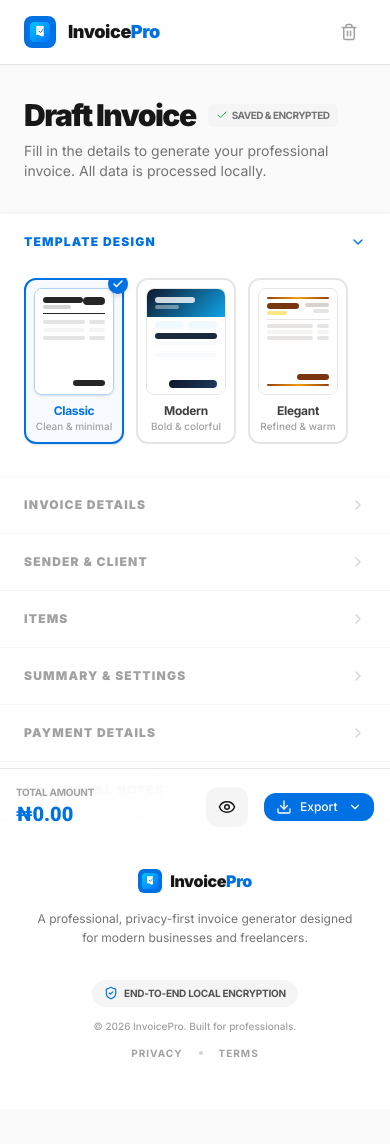
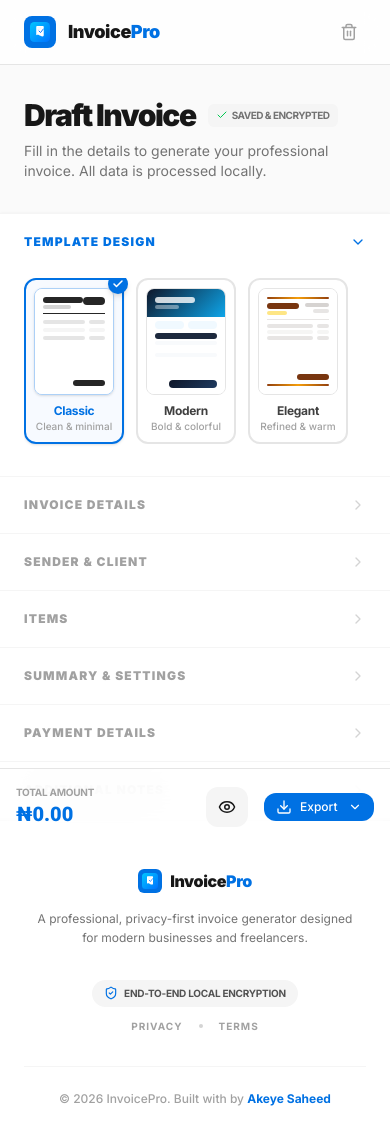
Before and after one commit to Omo-Akeye/invoice-generator, a React (Vite) app: page / in a window 390 px wide. Shown: the top 1144 px of the page. Before the commit the page ends 1109 px from the top, so only its background shows below. Built offline with nearby package versions, Linux system fonts and the light colour scheme; a web font is replaced by a local one.

Commit message:
feat: add responsive Footer component with branding and privacy disclosures

```diff
--- a/src/components/ui/Footer.tsx
+++ b/src/components/ui/Footer.tsx
@@ -27,9 +27,6 @@ export const Footer: React.FC = () => {
                                 End-to-End Local Encryption
                             </span>
                         </div>
-                        <p className="text-[10px] text-neutral-400 font-medium">
-                            &copy; {new Date().getFullYear()} InvoicePro. Built for professionals.
-                        </p>
                         <div className="flex items-center gap-4 text-[10px] font-bold text-neutral-400 uppercase tracking-widest">
                             <span className="hover:text-brand-primary cursor-pointer transition-colors">Privacy</span>
                             <span className="w-1 h-1 bg-neutral-300 dark:bg-neutral-700 rounded-full" />
@@ -37,6 +34,20 @@ export const Footer: React.FC = () => {
                         </div>
                     </div>
                 </div>
+
+                <div className="mt-8 pt-6 border-t border-neutral-100 dark:border-neutral-800 text-center">
+                    <p className="text-xs text-neutral-400 font-medium">
+                        &copy; {new Date().getFullYear()} InvoicePro. Built with by{' '}
+                        <a
+                            href="https://www.akeyesaheed.tech/"
+                            target="_blank"
+                            rel="noopener noreferrer"
+                            className="text-brand-primary hover:underline font-bold transition-colors"
+                        >
+                            Akeye Saheed
+                        </a>
+                    </p>
+                </div>
             </div>
         </footer>
     );
```
